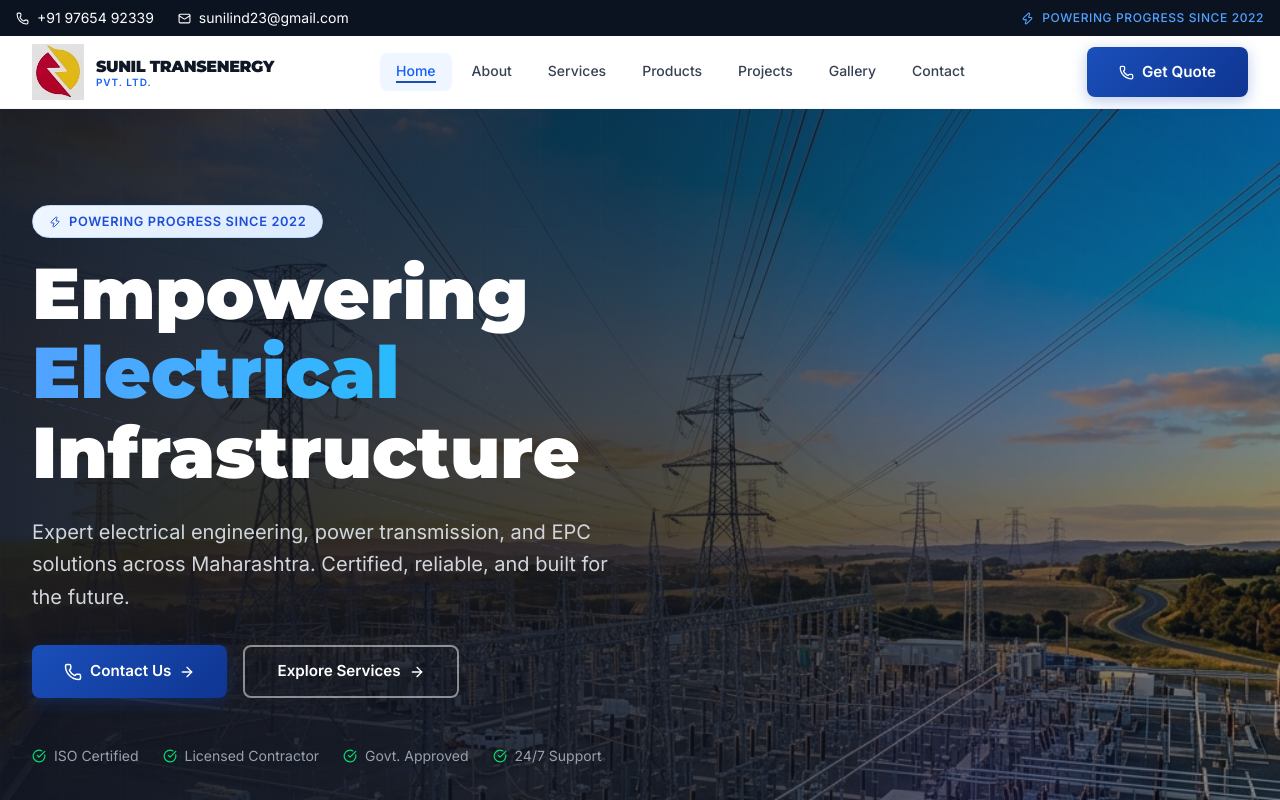
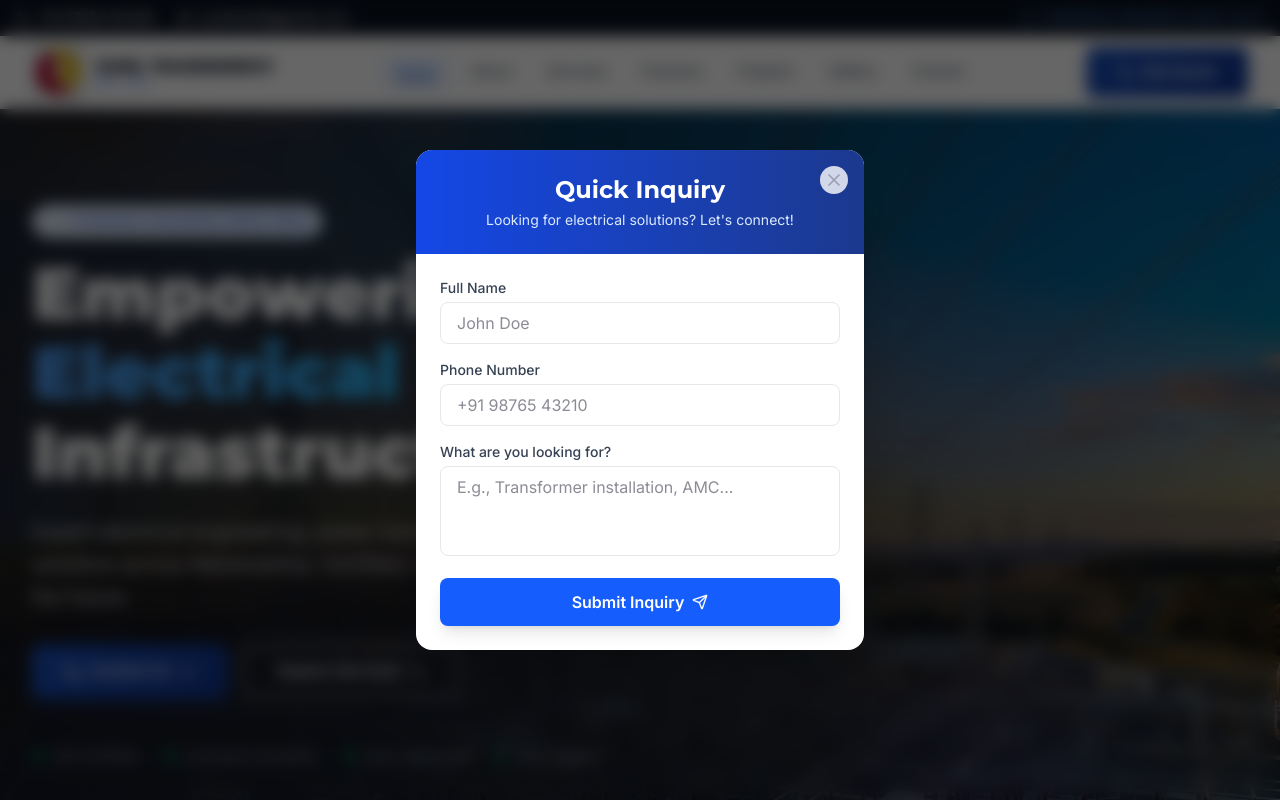
Before and after one commit to svaruok/sunilpvtltd-website, a React (Vite) app: page / in a window 1280 px wide. Shown: the top 800 px of the page. Built offline with nearby package versions, Linux system fonts and the light colour scheme.

Commit message:
feat: add automatic popup inquiry form on page load

```diff
--- a/src/App.jsx
+++ b/src/App.jsx
@@ -9,12 +9,14 @@ import Projects from './pages/Projects'
 import Gallery from './pages/Gallery'
 import Contact from './pages/Contact'
 import ScrollToTop from './components/ScrollToTop'
+import InquiryPopup from './components/InquiryPopup'
 
 function App() {
   return (
     <Router>
       <ScrollToTop />
-      <div className="min-h-screen bg-white">
+      <div className="min-h-screen bg-white relative">
+        <InquiryPopup />
         <Navbar />
         <Routes>
           <Route path="/" element={<Home />} />
--- /dev/null
+++ b/src/components/InquiryPopup.jsx
@@ -0,0 +1,126 @@
+import { useState, useEffect } from 'react';
+import { motion, AnimatePresence } from 'framer-motion';
+import { X, Send } from 'lucide-react';
+
+export default function InquiryPopup() {
+  const [isOpen, setIsOpen] = useState(false);
+  const [isSubmitted, setIsSubmitted] = useState(false);
+
+  useEffect(() => {
+    // Check if the popup has already been shown in this session
+    const hasBeenShown = sessionStorage.getItem('inquiryPopupShown');
+
+    if (!hasBeenShown) {
+      // Show the popup after a short delay (e.g., 3 seconds)
+      const timer = setTimeout(() => {
+        setIsOpen(true);
+        sessionStorage.setItem('inquiryPopupShown', 'true');
+      }, 3000);
+
+      return () => clearTimeout(timer);
+    }
+  }, []);
+
+  const handleSubmit = (e) => {
+    e.preventDefault();
+    // Form submission logic would go here
+    setIsSubmitted(true);
+    // Close the popup after a short delay showing the success message
+    setTimeout(() => {
+      setIsOpen(false);
+    }, 2000);
+  };
+
+  return (
+    <AnimatePresence>
+      {isOpen && (
+        <div className="fixed inset-0 z-[100] flex items-center justify-center p-4 bg-black/60 backdrop-blur-sm">
+          <motion.div
+            initial={{ opacity: 0, scale: 0.9, y: 20 }}
+            animate={{ opacity: 1, scale: 1, y: 0 }}
+            exit={{ opacity: 0, scale: 0.95, y: 10 }}
+            transition={{ type: 'spring', damping: 25, stiffness: 300 }}
+            className="bg-white rounded-2xl w-full max-w-md overflow-hidden shadow-2xl relative"
+          >
+            {/* Close Button */}
+            <button
+              onClick={() => setIsOpen(false)}
+              className="absolute top-4 right-4 text-gray-400 hover:text-gray-800 transition-colors z-10 bg-white/80 rounded-full p-1"
+            >
+              <X size={20} />
+            </button>
+
+            {/* Header */}
+            <div className="bg-gradient-to-r from-blue-700 to-blue-900 p-6 text-white text-center">
+              <h3 className="text-2xl font-bold mb-1" style={{ fontFamily: 'Montserrat, sans-serif' }}>
+                Quick Inquiry
+              </h3>
+              <p className="text-blue-100 text-sm">
+                Looking for electrical solutions? Let's connect!
+              </p>
+            </div>
+
+            {/* Content */}
+            <div className="p-6">
+              {isSubmitted ? (
+                <motion.div
+                  initial={{ opacity: 0 }}
+                  animate={{ opacity: 1 }}
+                  className="text-center py-8"
+                >
+                  <div className="w-16 h-16 bg-green-100 text-green-500 rounded-full flex items-center justify-center mx-auto mb-4">
+                    <svg className="w-8 h-8" fill="none" viewBox="0 0 24 24" stroke="currentColor">
+                      <path strokeLinecap="round" strokeLinejoin="round" strokeWidth={2} d="M5 13l4 4L19 7" />
+                    </svg>
+                  </div>
+                  <h4 className="text-xl font-bold text-gray-800 mb-2">Thank You!</h4>
+                  <p className="text-gray-500">Your inquiry has been received. Our team will contact you shortly.</p>
+                </motion.div>
+              ) : (
+                <form onSubmit={handleSubmit} className="space-y-4">
+                  <div>
+                    <label htmlFor="popup-name" className="block text-sm font-medium text-gray-700 mb-1">Full Name</label>
+                    <input
+                      type="text"
+                      id="popup-name"
+                      required
+                      className="w-full px-4 py-2 border border-gray-200 rounded-lg focus:ring-2 focus:ring-blue-500 focus:border-blue-500 outline-none transition-all"
+                      placeholder="John Doe"
+                    />
+                  </div>
+                  <div>
+                    <label htmlFor="popup-phone" className="block text-sm font-medium text-gray-700 mb-1">Phone Number</label>
+                    <input
+                      type="tel"
+                      id="popup-phone"
+                      required
+                      className="w-full px-4 py-2 border border-gray-200 rounded-lg focus:ring-2 focus:ring-blue-500 focus:border-blue-500 outline-none transition-all"
+                      placeholder="+91 98765 43210"
+                    />
+                  </div>
+                  <div>
+                    <label htmlFor="popup-message" className="block text-sm font-medium text-gray-700 mb-1">What are you looking for?</label>
+                    <textarea
+                      id="popup-message"
+                      rows="3"
+                      required
+                      className="w-full px-4 py-2 border border-gray-200 rounded-lg focus:ring-2 focus:ring-blue-500 focus:border-blue-500 outline-none transition-all resize-none"
+                      placeholder="E.g., Transformer installation, AMC..."
+                    ></textarea>
+                  </div>
+                  <button
+                    type="submit"
+                    className="w-full bg-blue-600 hover:bg-blue-700 text-white font-semibold py-3 px-4 rounded-lg transition-colors flex items-center justify-center gap-2 mt-2 shadow-lg hover:shadow-blue-500/30"
+                  >
+                    <span>Submit Inquiry</span>
+                    <Send size={16} />
+                  </button>
+                </form>
+              )}
+            </div>
+          </motion.div>
+        </div>
+      )}
+    </AnimatePresence>
+  );
+}
```
